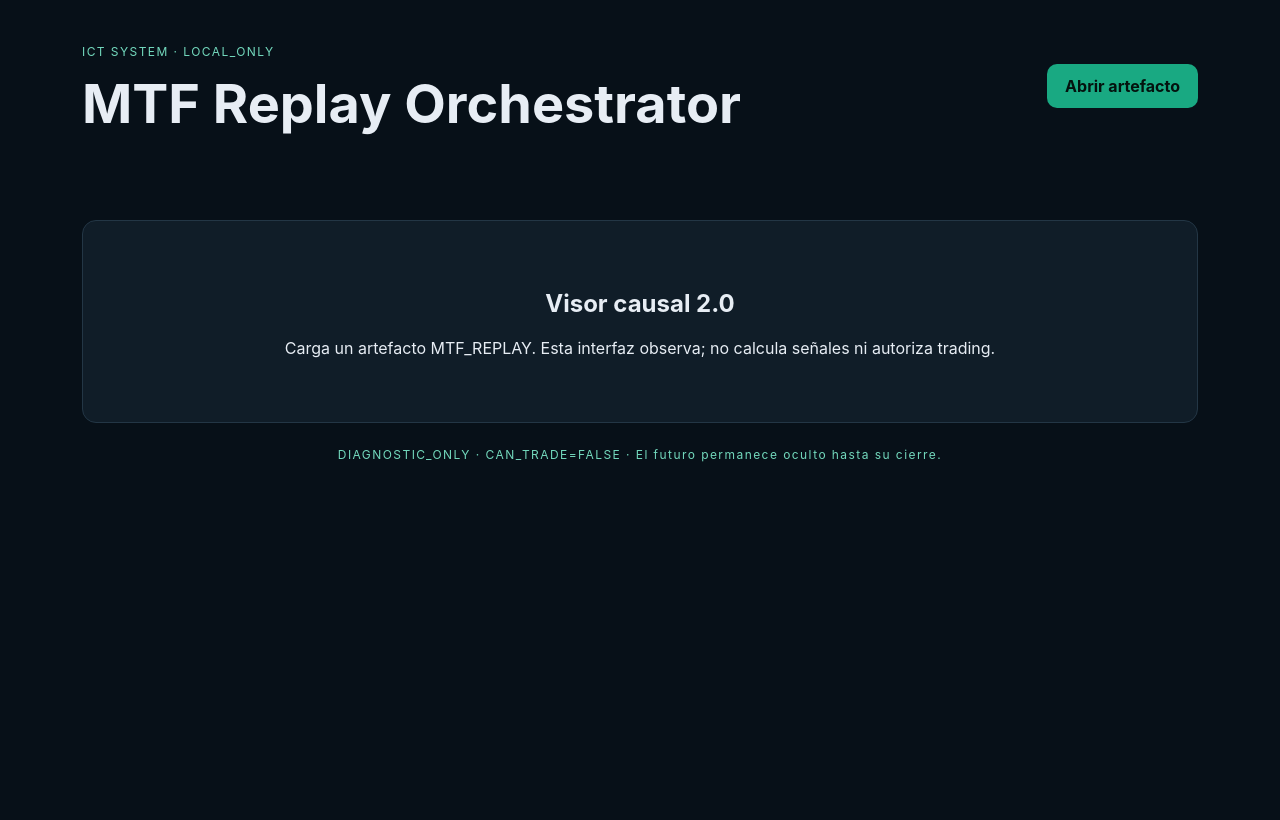
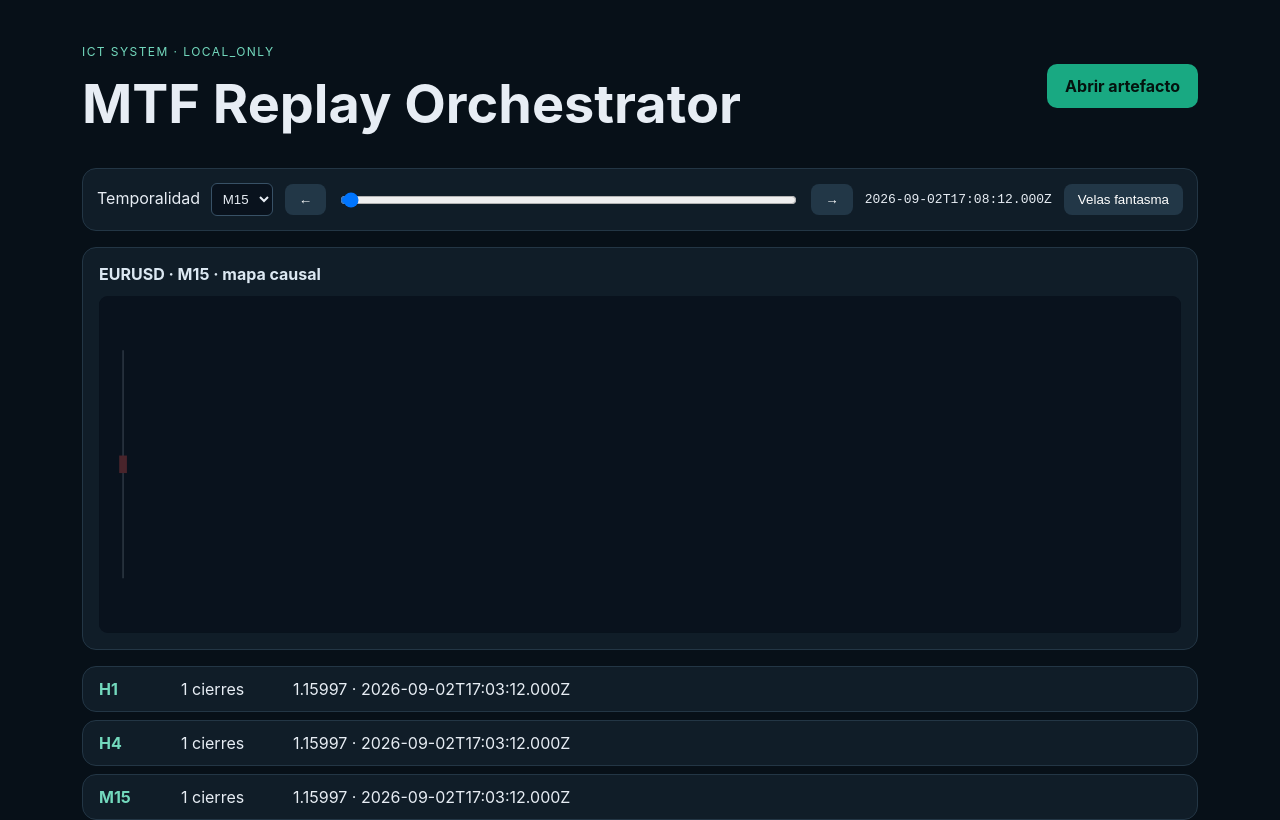
Before and after one commit to vjack666/ict2.0, a React (Vite) app in the folder backtest/viewer/: page / in a window 1280 px wide. Shown: the top 820 px of the page. Built offline with nearby package versions, Linux system fonts and the light colour scheme.

Commit message:
feat: auto-start scanner artifact loop

```diff
--- a/backtest/viewer/src/App.jsx
+++ b/backtest/viewer/src/App.jsx
@@ -1,5 +1,5 @@
-import { useMemo, useState } from "react";
-import { validateArtifact, visibleReplay } from "./replayModel.js";
+import { useEffect, useMemo, useState } from "react";
+import { createAutoArtifact, validateArtifact, visibleReplay } from "./replayModel.js";
 import "./styles.css";
 
 function Lane({ tf, rows }) {
@@ -20,11 +20,12 @@ function Chart({ rows, zones, ghost }) {
 }
 
 export default function App() {
-  const [artifact, setArtifact] = useState(null);
+  const [artifact, setArtifact] = useState(() => createAutoArtifact({ days: 1 }));
   const [error, setError] = useState("");
   const [cursor, setCursor] = useState(0);
   const [tf, setTf] = useState("M15");
   const [ghost, setGhost] = useState(false);
+  useEffect(() => { const id = setInterval(() => setCursor((value) => Math.min(value + 1, artifact.timeline.length - 1)), 5000); return () => clearInterval(id); }, [artifact.timeline.length]);
   const visible = useMemo(() => artifact ? visibleReplay(artifact, cursor) : null, [artifact, cursor]);
 
   async function openFile(event) {
@@ -38,7 +39,7 @@ export default function App() {
   return <main>
     <header><div><p className="eyebrow">ICT SYSTEM · LOCAL_ONLY</p><h1>MTF Replay Orchestrator</h1></div><label className="upload">Abrir artefacto<input type="file" accept="application/json" onChange={openFile} /></label></header>
     {error && <p className="error">{error}</p>}
-    {!visible ? <section className="empty"><h2>Visor causal 2.0</h2><p>Carga un artefacto MTF_REPLAY. Esta interfaz observa; no calcula señales ni autoriza trading.</p></section> : <>
+    {!visible ? <section className="empty"><h2>Visor causal 2.0</h2><p>Generando lectura automática…</p></section> : <>
       <section className="controls"><label>Temporalidad <select value={tf} onChange={(e) => setTf(e.target.value)}>{["H4","H1","M15","M5"].map((value) => <option key={value}>{value}</option>)}</select></label><button onClick={() => setCursor(Math.max(0, cursor - 1))}>←</button><input aria-label="cursor" type="range" min="0" max={artifact.timeline.length - 1} value={cursor} onChange={(e) => setCursor(Number(e.target.value))}/><button onClick={() => setCursor(Math.min(artifact.timeline.length - 1, cursor + 1))}>→</button><code>{visible.time}</code><button className={ghost ? "active" : ""} onClick={() => setGhost((value) => !value)}>Velas fantasma</button></section>
       <section className="chart-wrap"><h2>{artifact.symbol} · {tf} · mapa causal</h2><Chart rows={visible.candlesByTf[tf] || visible.candlesByTf[artifact.timeframe] || []} zones={visible.setups} ghost={ghost}/>{ghost && <p className="explain">Escenario esperado: barrido de liquidez → desplazamiento → CHoCH/BOS → retorno a la zona. La confirmación real solo la emite el motor.</p>}</section>
       <section className="lanes">{Object.entries(visible.candlesByTf).sort().map(([tf, rows]) => <Lane key={tf} tf={tf} rows={rows}/>)}</section>
--- a/backtest/viewer/src/replayModel.js
+++ b/backtest/viewer/src/replayModel.js
@@ -85,3 +85,22 @@ export async function loadChunk(manifest, chunkId, fetcher = fetch) {
   if (!response.ok) throw new Error(`No se pudo cargar ${chunk.path}`);
   return response.json();
 }
+
+export function createAutoArtifact({ symbol = "EURUSD", days = 1 } = {}) {
+  const start = Date.now() - days * 86400000;
+  const tfs = ["H4", "H1", "M15", "M5"];
+  const candles_by_tf = Object.fromEntries(tfs.map((tf) => {
+    const minutes = { H4: 240, H1: 60, M15: 15, M5: 5 }[tf];
+    const count = Math.min(160, Math.max(12, Math.ceil(days * 1440 / minutes)));
+    let price = 1.16;
+    const rows = Array.from({ length: count }, (_, index) => {
+      const observation_time = new Date(start + index * minutes * 60000).toISOString();
+      const open = price; const close = open + Math.sin(index / 4) * 0.00035 - 0.00003; price = close;
+      return { index, tf, observation_time, open, high: Math.max(open, close) + 0.00018, low: Math.min(open, close) - 0.00018, close };
+    });
+    return [tf, rows];
+  }));
+  const timeline = candles_by_tf.M5.map((row, index) => ({ id: `tick-${index}`, index, observation_time: row.observation_time }));
+  const setups = [{ id: "setup-demo", observation_time: timeline[Math.max(0, timeline.length - 40)].observation_time, high: 1.1612, low: 1.1598, direction: "BULLISH", status: "WAIT_RETRACE", authority_tf: "M15" }];
+  return { schema_version: "2.0", artifact_kind: "MTF_REPLAY", symbol, run_metadata: { source: "LOCAL_AUTO_FIXTURE", generated_for: "viewer_start" }, policy: { diagnostic_only: true, entry_authorized: false, can_trade: false, can_train: false, promotion_authorized: false }, profiles: [], candles_by_tf, timeline, market_state_checkpoints: [], state_deltas: [], setups, episodes: [], invalidations: [], trades: [], rejections: [] };
+}
```
Also changed, not shown: 1 other file (tests, documents, lock files or other folders).
